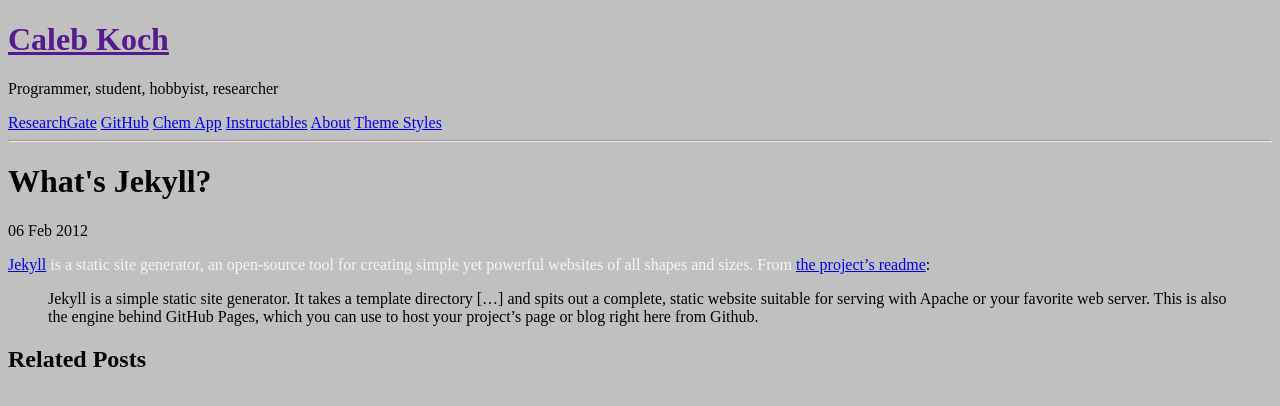
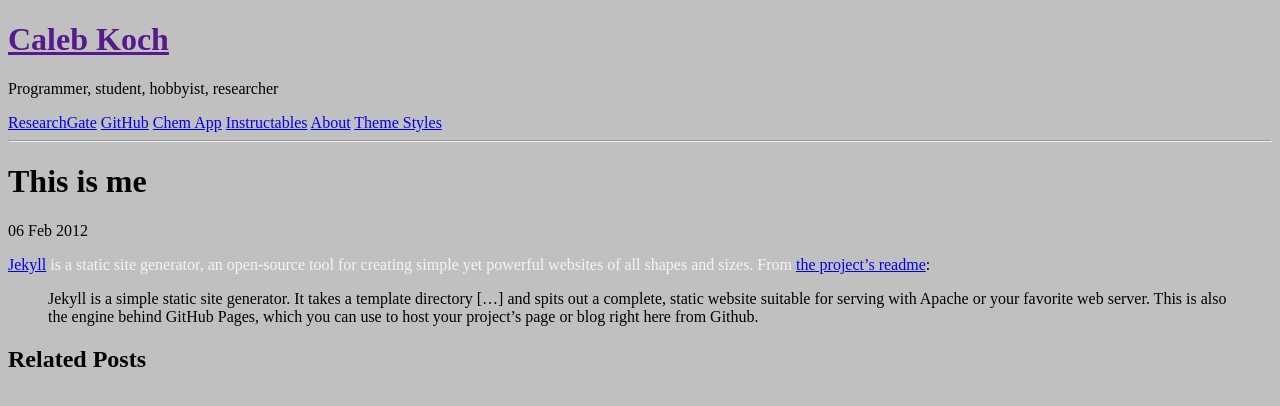
Before and after one commit to cakoch10/cakoch10.github.io, a Jekyll site: the page built from _posts/2012-02-06-whats-jekyll.md, in a window 1280 px wide. Shown: the top 406 px of the page. Built offline with Jekyll 4.4.1, drawn with Linux system fonts in a browser that asks for light colours; Markdown is read by kramdown in place of the engine named in the settings.

Commit message:
Update 2012-02-06-whats-jekyll.md

```diff
--- a/_posts/2012-02-06-whats-jekyll.md
+++ b/_posts/2012-02-06-whats-jekyll.md
@@ -1,6 +1,6 @@
 ---
 layout: post
-title: What's Jekyll?
+title: This is me
 ---
 
 [Jekyll](http://jekyllrb.com) <span style="color:#f0f5f7"> is a static site generator, an open-source tool for creating simple yet powerful websites of all shapes and sizes. From </span> [the project's readme](https://github.com/mojombo/jekyll/blob/master/README.markdown):
```
